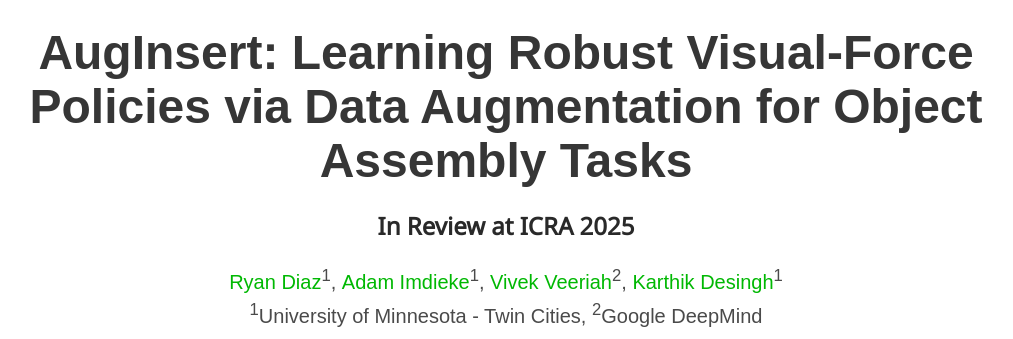
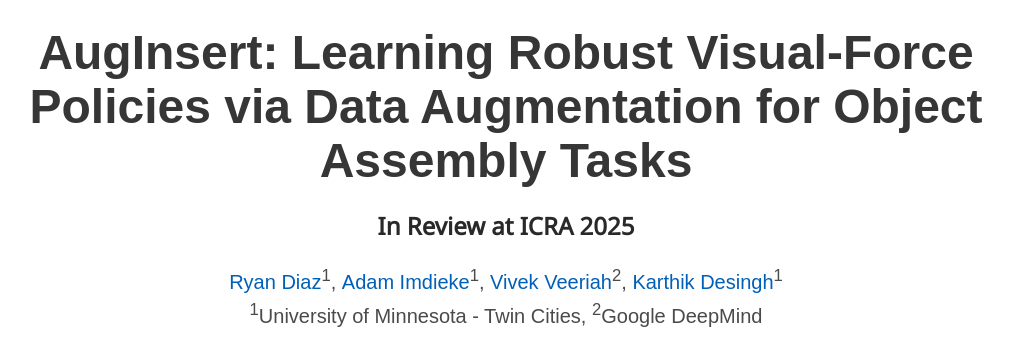
Before and after one commit to RPM-lab-UMN/auginsert, a plain HTML site: page index.html in a window 1280 px wide. Shown: the part 74-413 px from the top of the page, without its empty margins (134-1147 px from the left). Drawn offline with nearby package versions, Linux system fonts and the light colour scheme; some icons are missing; a web font is replaced by a local one.

Commit message:
change author color

```diff
--- a/static/css/index.css
+++ b/static/css/index.css
@@ -81,7 +81,7 @@ body {
 }
 
 .publication-authors a {
-   color: hsl(121, 100%, 36%) !important;
+   color: hsl(209, 100%, 36%) !important;
 }
 
 .conference-authors a {
```
